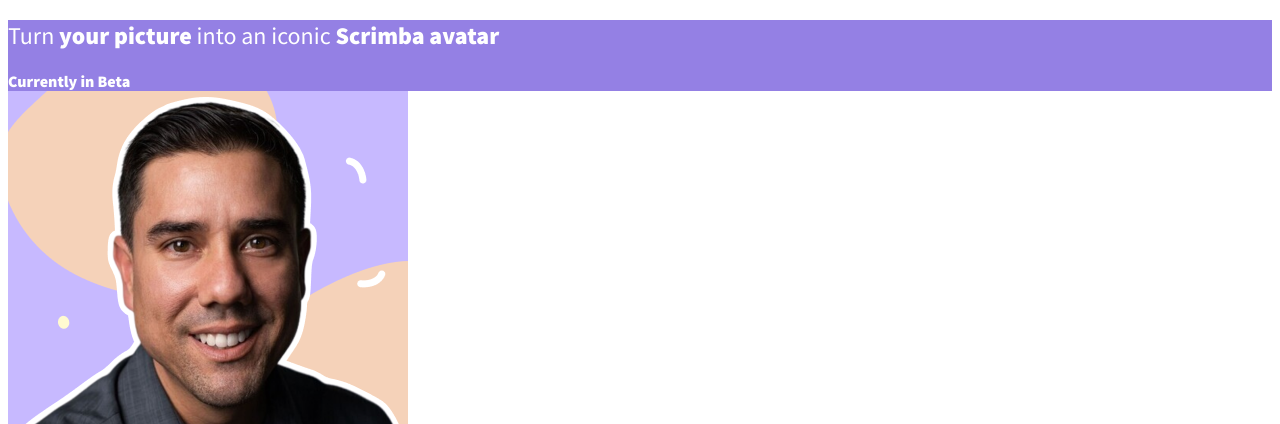
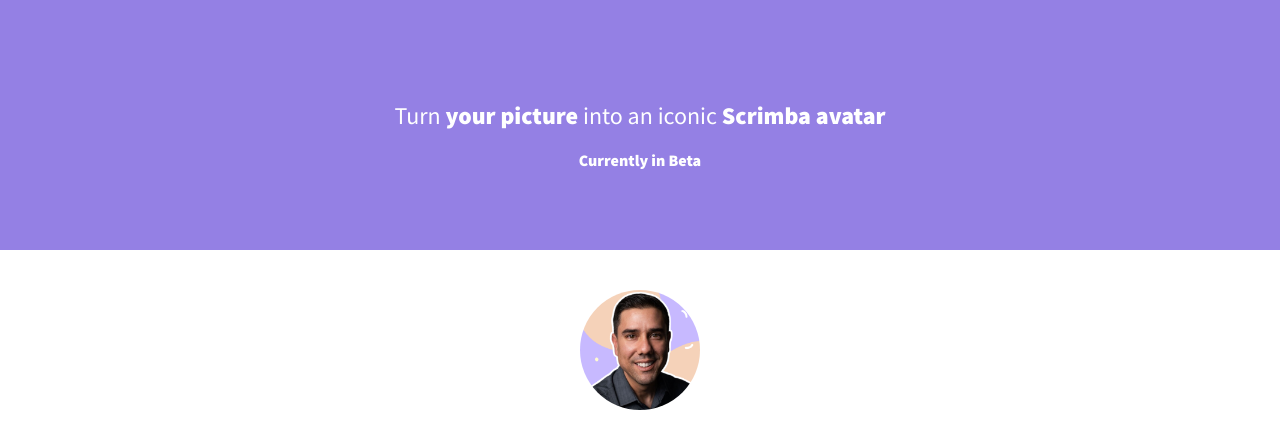
Before and after one commit to djimageonline/splash-page, a plain HTML site: page index.html in a window 1280 px wide. Shown: the top 424 px of the page. Drawn offline with Linux system fonts and the light colour scheme.

Commit message:
added css stying to .main-content and .img-main using flexbox

```diff
--- a/styles.css
+++ b/styles.css
@@ -1,6 +1,7 @@
 body {
   font-family: 'Source Sans Pro', sans-serif;
   color: #404040;
+  margin: 0;
 }
 
 /* =================
@@ -24,24 +25,35 @@ h1 {
   Intro
  ================= */
 
-/*
-Challenge: Style the .intro section
-  - Convert into a flex container;
-    display its content in a column
-  - Set a minimum height of 250px
-  - Center-align its content
-  - Vertically center the content
-  - Remove the space around the edges of the page
-*/
-
 .intro {
   color: #fff;
   background-color: #9480e4;
+  display: flex;
+  flex-direction: column;
+  min-height: 250px;
+  text-align: center;
+  justify-content: center;
 }
 
 /* ====================
   Main content
  ==================== */
+
+
+.main-content {
+  display: flex;
+  flex-direction: column;
+  align-items: center;
+  padding: 2.5em 2em 0;
+}
+
+.img-main {
+  width: 120px;
+  border-radius: 50%;
+}
+
+
+
 
 
 /* =================
```
